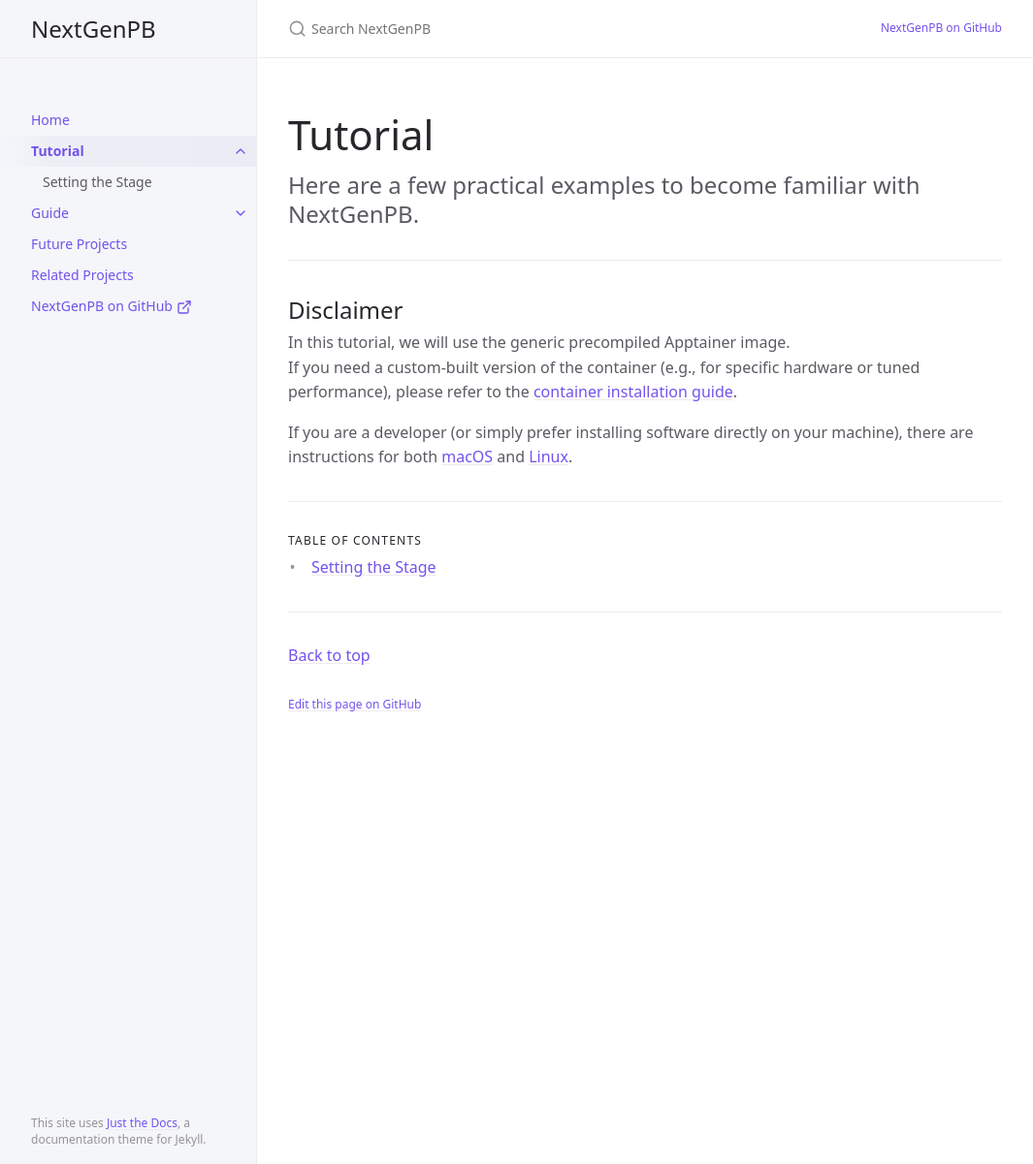
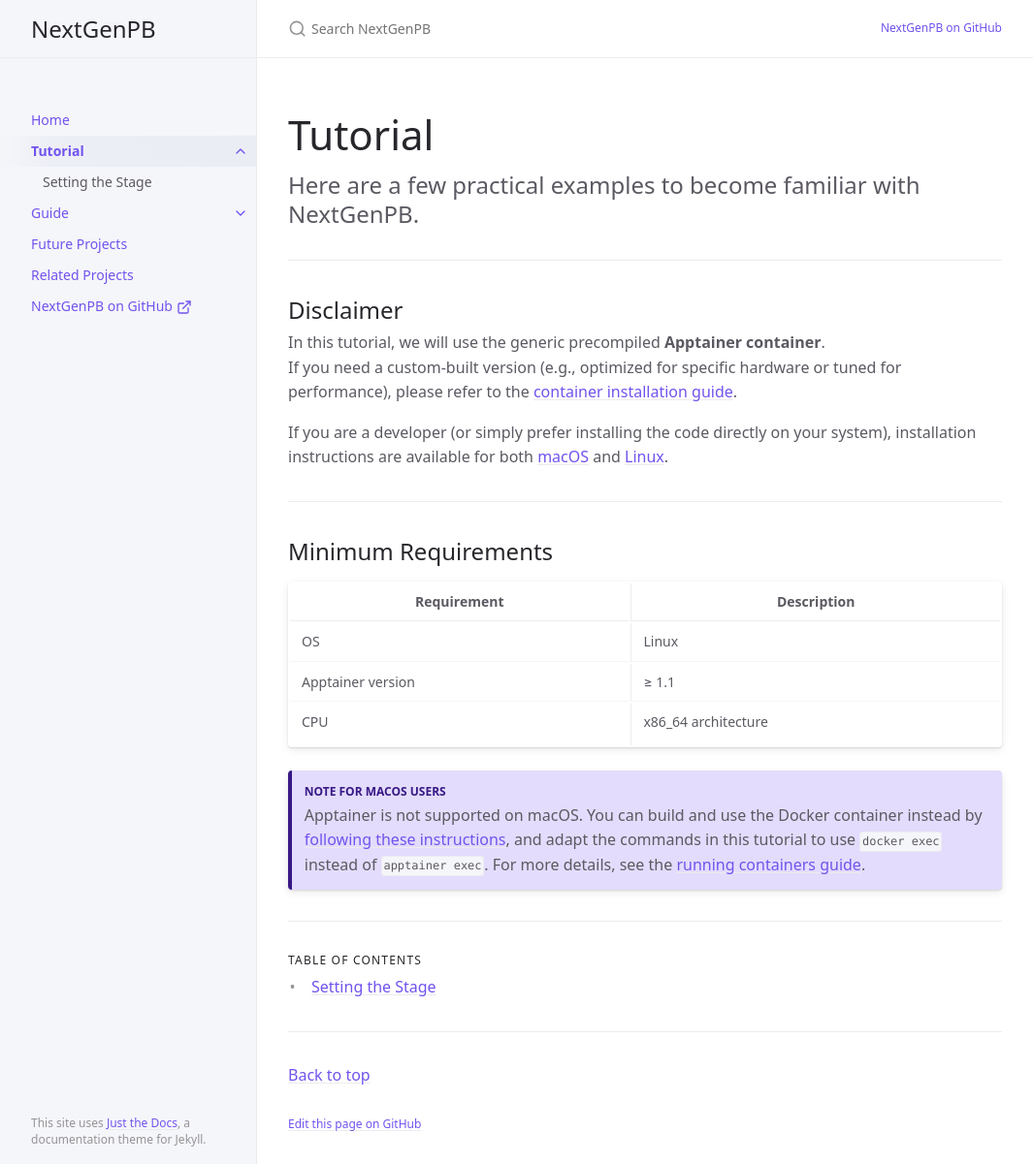
Before and after one commit to vdiflorio/nextgenpb_tutorial, a Jekyll site: the page built from docs/tutorial/index.md, in a window 1280 px wide and 1201 px high. Shown: the whole window at 97% size, without its empty margins (107-1172 px from the left). Built offline with Jekyll 4.4.1, drawn with Linux system fonts in a browser that asks for light colours; cached includes are drawn as plain includes.

Commit message:
starting tutorial #1

```diff
--- a/docs/tutorial/index.md
+++ b/docs/tutorial/index.md
@@ -13,7 +13,23 @@ Here are a few practical examples to become familiar with **NextGenPB**.
 
 ## Disclaimer
 
-In this tutorial, we will use the generic precompiled Apptainer image.
-If you need a custom-built version of the container (e.g., for specific hardware or tuned performance), please refer to the [container installation guide](/nextgenpb_tutorial/docs/guide/installation/container).
+In this tutorial, we will use the generic precompiled **Apptainer container**.
+If you need a custom-built version (e.g., optimized for specific hardware or tuned for performance), please refer to the [container installation guide](/nextgenpb_tutorial/docs/guide/installation/container).
 
-If you are a developer (or simply prefer installing software directly on your machine), there are instructions for both [macOS](/nextgenpb_tutorial/docs/guide/installation/mac) and [Linux](/nextgenpb_tutorial/docs/guide/installation/linux).
+If you are a developer (or simply prefer installing the code directly on your system), installation instructions are available for both [macOS](/nextgenpb_tutorial/docs/guide/installation/mac) and [Linux](/nextgenpb_tutorial/docs/guide/installation/linux).
+
+---
+
+## Minimum Requirements
+
+| Requirement       | Description                              |
+|-------------------|------------------------------------------|
+| OS                | Linux      |
+| Apptainer version | ≥ 1.1                                    |
+| CPU               | x86_64 architecture                      |
+
+
+{: .note-title }
+> Note for macOS users
+>
+> Apptainer is not supported on macOS. You can build and use the Docker container instead by [following these instructions](/nextgenpb_tutorial/docs/guide/installation/container), and adapt the commands in this tutorial to use `docker exec` instead of `apptainer exec`. For more details, see the [running containers guide](/nextgenpb_tutorial/docs/guide/run/container).
```
Also changed, not shown: docs/tutorial/stage.md (+2 -0 lines).
